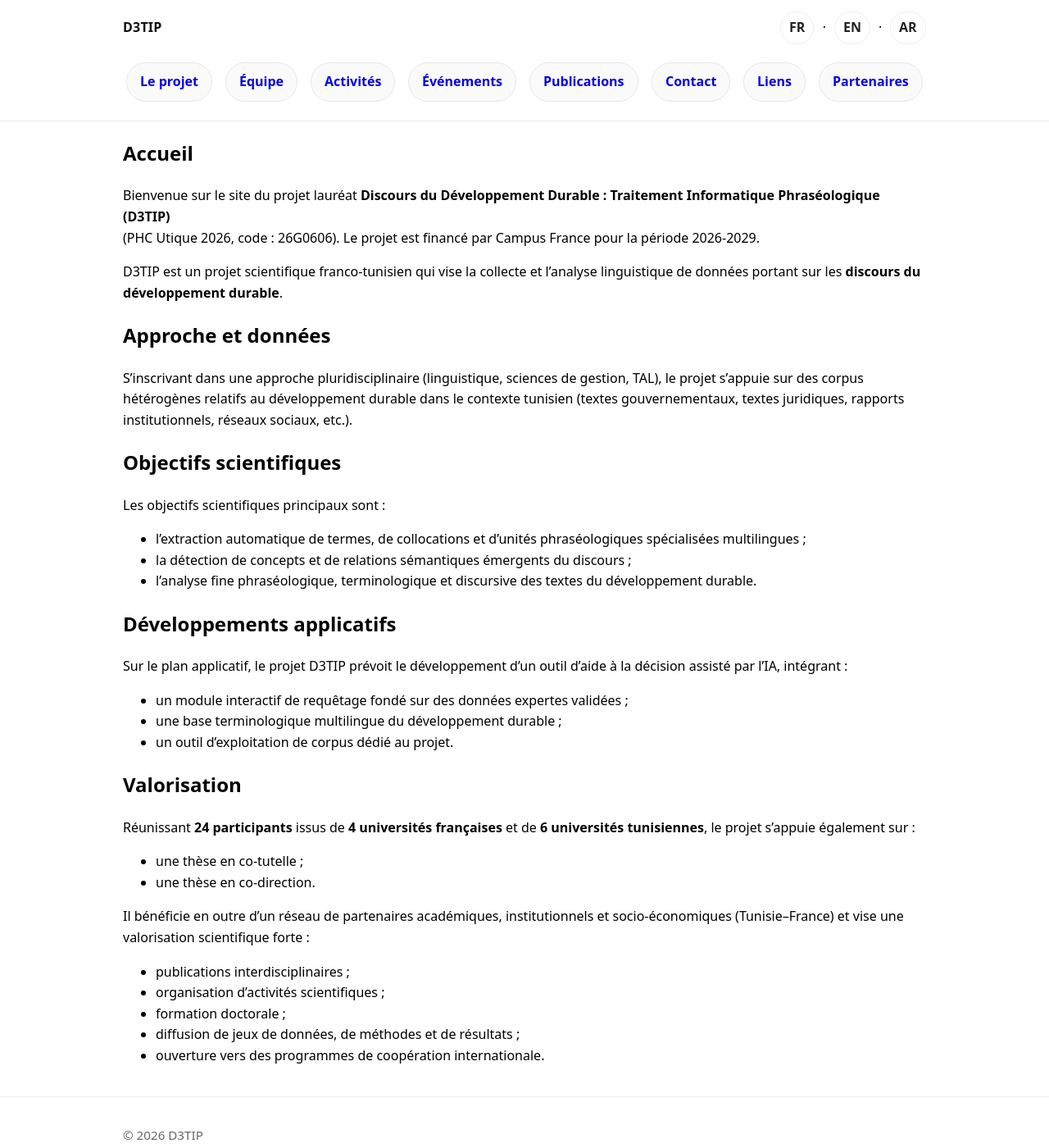
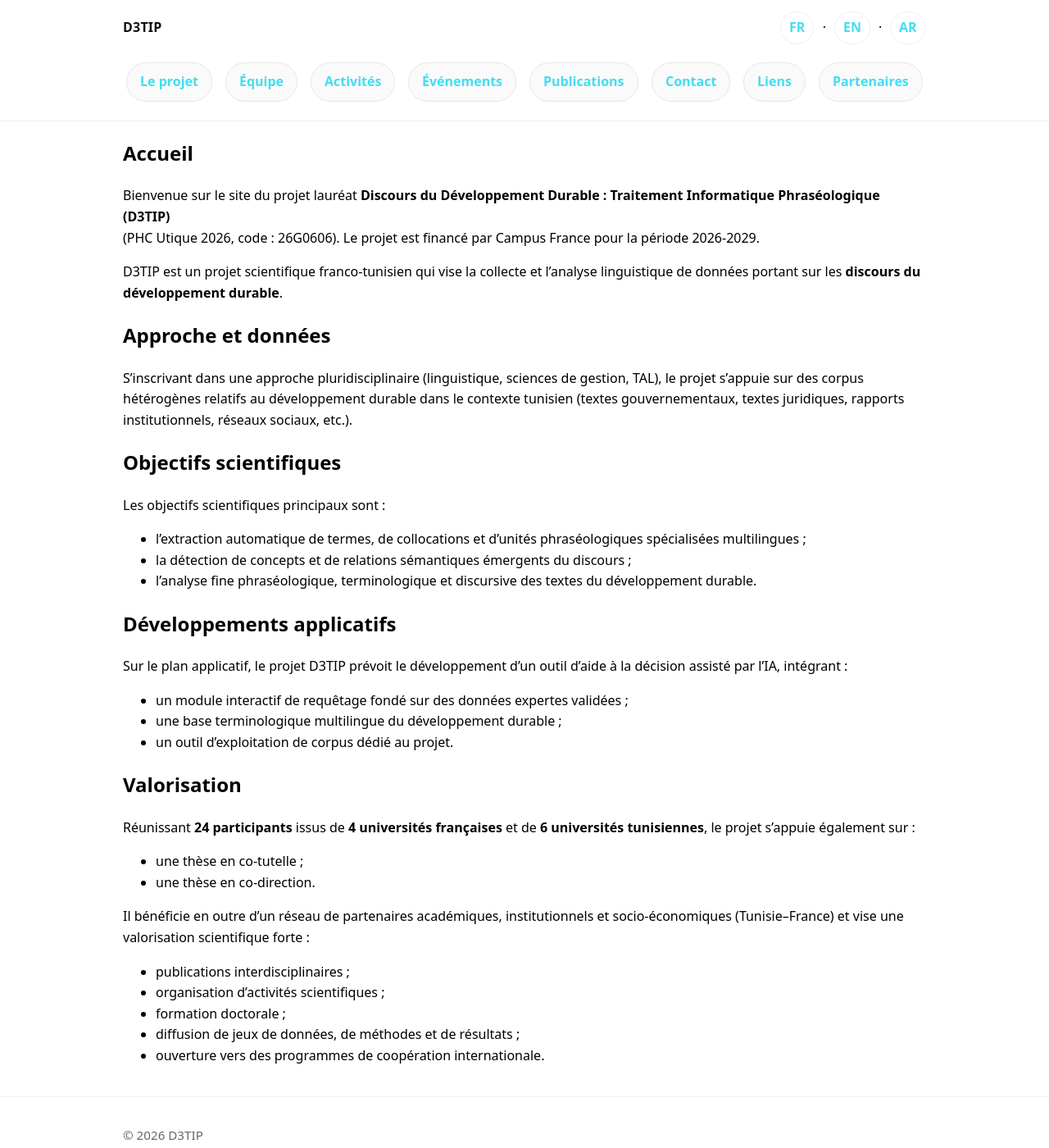
Before and after one commit to d3tip-phc-utique/d3tip-phc-utique.github.io, a Jekyll site: the page built from fr/index.md, in a window 1280 px wide and 1400 px high. Shown: the whole window at 82% size. Built offline with Jekyll 4.4.1, drawn with Linux system fonts in a browser that asks for light colours.

Commit message:
Update style.css

```diff
--- a/assets/css/style.css
+++ b/assets/css/style.css
@@ -173,3 +173,13 @@ html[dir="rtl"] .page-content { text-align: right; }
   outline-offset: 3px;
   border-radius: 999px;
 }
+
+.menu-link,
+.lang-switch a{
+  color: #43DDF0;
+}
+
+.menu-link:visited,
+.lang-switch a:visited{
+  color: #43DDF0;
+}
```
